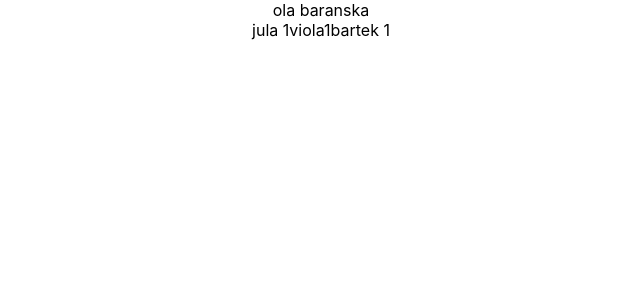
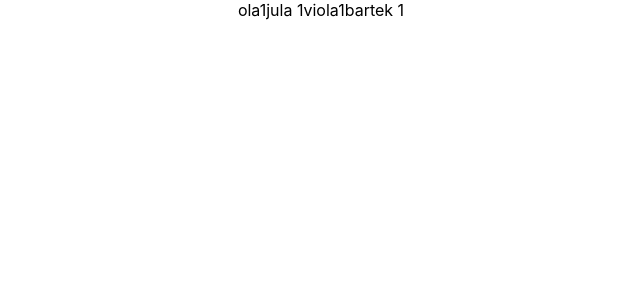
Before and after one commit to Vanilka18/pecorinoromano, a React (Create React App) app: page / in a window 1280 px wide. Shown: the top 300 px of the page, without its empty margins (319-959 px from the left). Built offline with nearby package versions, Linux system fonts and the light colour scheme.

Commit message:
komentarz

```diff
--- a/src/App.js
+++ b/src/App.js
@@ -7,24 +7,28 @@ function App() {
   const bartek = "Bartosz Frankowski";
   return (
     <div className="App">
-      <div>{ola}</div>
-      {updateNamejula("jula")}
-      {updateNameviola("viola")}
-      {updateNamebartek("bartek")}
+      {updateNameOla("ola")}
+      {updateNameJula("jula")}
+      {updateNameViola("viola")}
+      {updateNameBartek("bartek")}
     </div>
   );
 }
 
 export default App;
 
-const updateNameviola = (name) => {
+const updateNameViola = (name) => {
   return name + "1";
 };
 
-const updateNamebartek = (name) => {
+const updateNameBartek = (name) => {
   return name + " 1";
 };
 
-const updateNamejula = (name) => {
+const updateNameJula = (name) => {
   return name + " 1";
 };
+
+const updateNameOla = (name) => {
+  return name + "1"
+}
```
